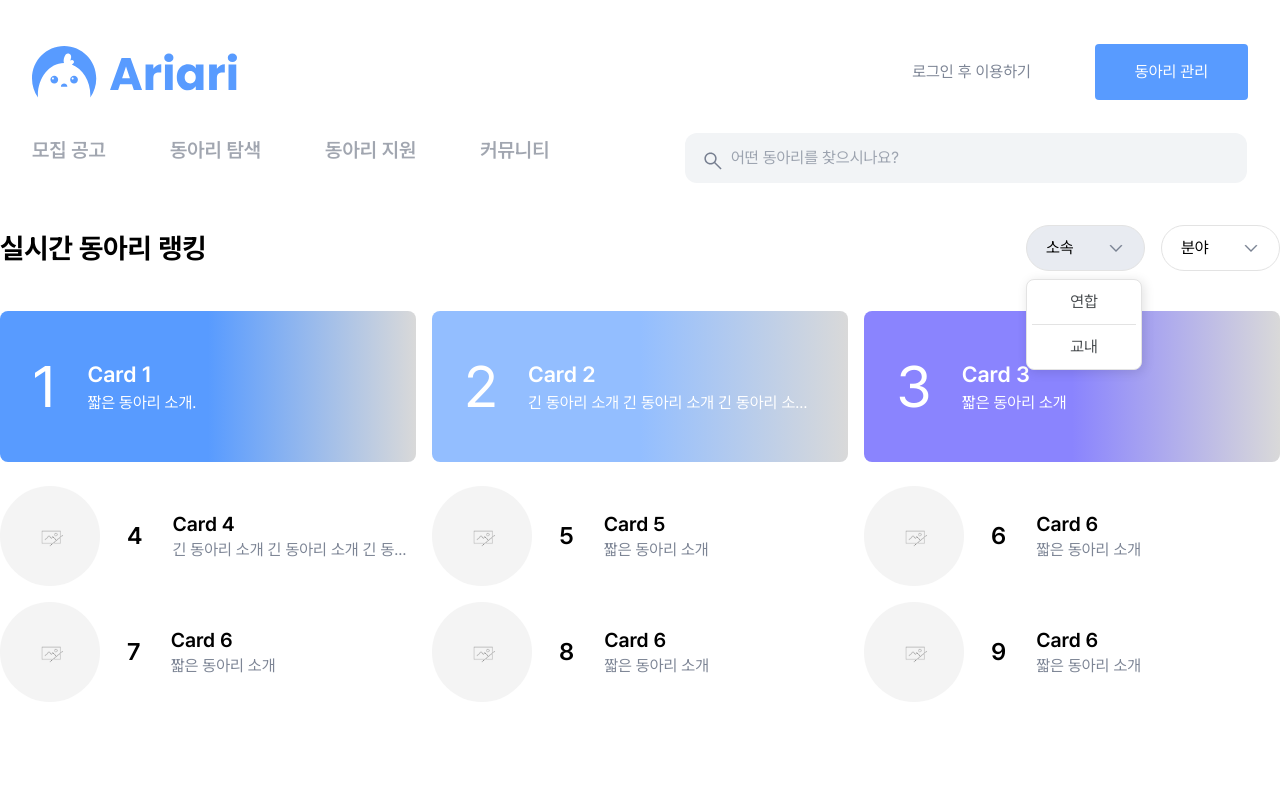
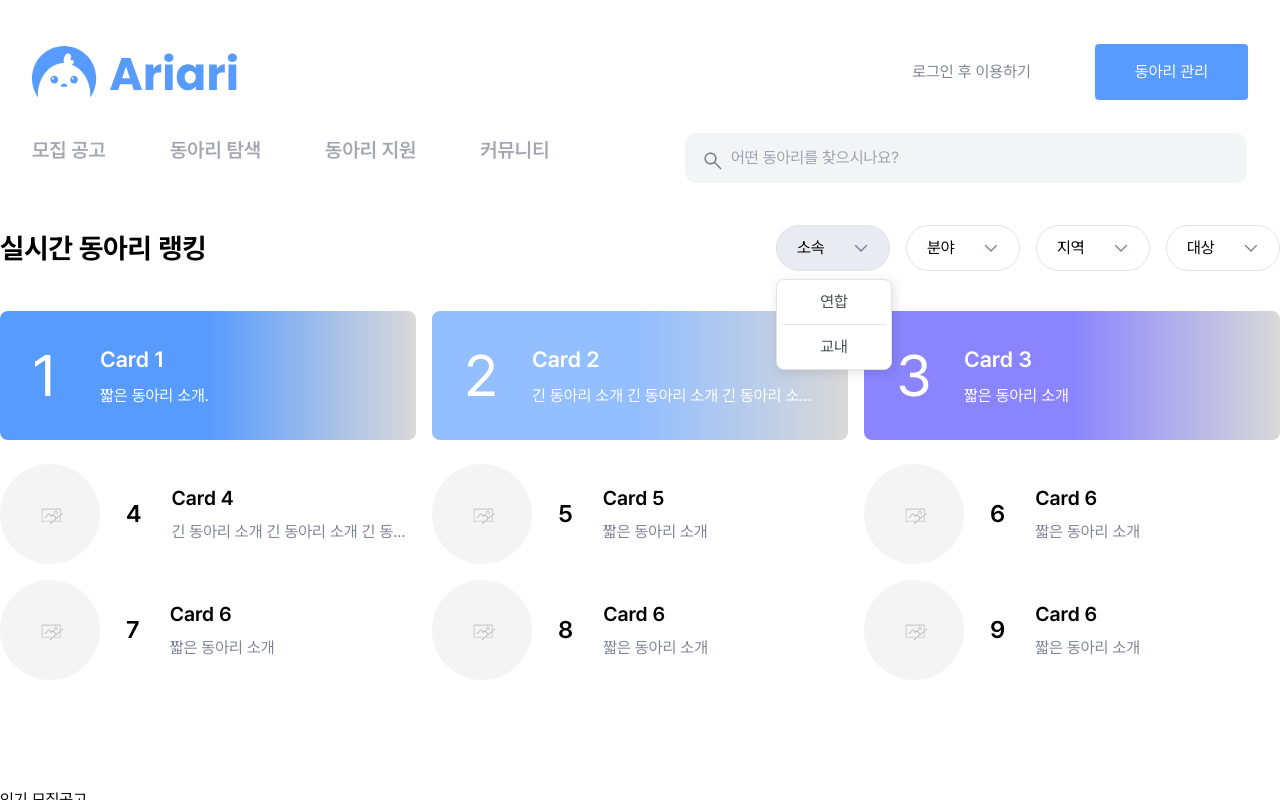
Before and after one commit to yeoniii20/dong-ariari, a Next.js app: page /home in a window 1280 px wide. Both pictures are taken after a click on the button "소속". Shown: the top 800 px of the page. Built offline with nearby package versions, Linux system fonts and the light colour scheme.

Commit message:
feat: add pulldown multiselect option

```diff
--- a/app/components/card/cardList.tsx
+++ b/app/components/card/cardList.tsx
@@ -33,12 +33,16 @@ const CardList = ({ cards }: CardListProps) => {
         return (
           <div key={card.id} className={`w-full rounded-lg ${gradientClass}`}>
             <div
-              className={`${isTopRank && "p-8"}  flex items-center gap-[30px]`}
+              className={`flex items-center gap-[30px] ${
+                isTopRank && "p-8 gap-[28px]"
+              }`}
             >
               {isTopRank ? (
-                <div className="text-[58px]">{card.rank}</div>
+                <div className="w-[38px] text-[58px]  leading-none">
+                  {card.rank}
+                </div>
               ) : (
-                <div className="flex items-center gap-[27px]">
+                <div className="flex items-center gap-[26px]">
                   <Image
                     src={card.imageSrc || no_image}
                     alt={`${card.title} 이미지`}
@@ -48,11 +52,11 @@ const CardList = ({ cards }: CardListProps) => {
                 </div>
               )}
 
-              <div className="flex-1 overflow-hidden gap-2">
+              <div className="flex-1 overflow-hidden">
                 <div
                   className={`${
                     isTopRank ? "text-[22px]" : "text-xl"
-                  } font-semibold truncate`}
+                  } font-semibold truncate mb-2`}
                 >
                   {card.title}
                 </div>
--- a/app/components/pulldown/pullDown.tsx
+++ b/app/components/pulldown/pullDown.tsx
@@ -4,22 +4,26 @@ import { useEffect, useRef, useState } from "react";
 import PulldownOption from "@/components/pulldown/pullDownOption";
 import Image from "next/image";
 import keyboardArrowDown from "@/images/icon/keyboardArrowDown.svg";
+import RadioStyleCheckboxGroup from "./pullDownMultiSelectOption";
 
 interface PulldownProps {
   optionData: { id: number; label: string }[];
+  type: "singleSelect" | "multiSelect";
 }
 
-const PullDown = ({ optionData }: PulldownProps) => {
+const PullDown = ({ optionData, type }: PulldownProps) => {
   const dropdownRef = useRef<HTMLDivElement | null>(null);
   const buttonRef = useRef<HTMLButtonElement | null>(null);
 
   const [isDropdownOpen, setIsDropdownOpen] = useState(false);
-  const [selectedOption, setSelectedOption] = useState(optionData[0].label);
 
-  const isSelected = selectedOption !== optionData[0].label;
+  const [selectedOptions, setSelectedOptions] = useState<string[]>(
+    type === "singleSelect" ? [] : []
+  );
+
+  const isSelected = selectedOptions.length > 0;
 
   const toggleDropdown = () => {
-    // 열려있는 상태에서 클릭시 버튼 focus 아웃
     setIsDropdownOpen((prev) => {
       const nextState = !prev;
       if (!nextState) buttonRef.current?.blur();
@@ -28,8 +32,16 @@ const PullDown = ({ optionData }: PulldownProps) => {
   };
 
   const handleMenuClick = (label: string) => {
-    setSelectedOption(label);
-    toggleDropdown();
+    if (type === "singleSelect") {
+      setSelectedOptions([label]);
+      toggleDropdown();
+    } else {
+      setSelectedOptions((prevSelectedOptions) =>
+        prevSelectedOptions.includes(label)
+          ? prevSelectedOptions.filter((option) => option !== label)
+          : [...prevSelectedOptions, label]
+      );
+    }
   };
 
   const handleClickOutside = (event: MouseEvent) => {
@@ -40,6 +52,21 @@ const PullDown = ({ optionData }: PulldownProps) => {
       setIsDropdownOpen(false);
       buttonRef.current?.blur();
     }
+  };
+
+  const selectedOptionText = selectedOptions[0]
+    ? type === "singleSelect" ||
+      (type === "multiSelect" && selectedOptions.length === 1)
+      ? selectedOptions[0]
+      : `${selectedOptions[0]} 외 ${selectedOptions.length - 1}`
+    : optionData[0].label;
+
+  const getDynamicStyle = () => {
+    const length = selectedOptionText.replace(/\s/g, "").length;
+    if (length <= 3) return "w-[50px] text-[15px]";
+    if (length === 4) return "w-[52px] text-[14px]";
+    if (length === 5) return "w-[64px] text-[14px]";
+    return "w-[76px] text-[14px]";
   };
 
   useEffect(() => {
@@ -55,7 +82,7 @@ const PullDown = ({ optionData }: PulldownProps) => {
         ref={buttonRef}
         onClick={toggleDropdown}
         className={`relative flex items-center justify-between
-          pl-[19px] pr-[14px] py-[8px]
+          pl-[20px] pr-[14px] py-[8px]
           cursor-pointer rounded-[30px] border
           ${
             isSelected
@@ -65,22 +92,30 @@ const PullDown = ({ optionData }: PulldownProps) => {
         `}
       >
         <span
-          className={`text-base min-w-[56px] text-left ${
+          className={`text-base text-left ${
             isSelected ? "text-primary" : "text-text1"
-          }`}
+          } ${getDynamicStyle()}`}
         >
-          {selectedOption}
+          {selectedOptionText}
         </span>
+
         <Image src={keyboardArrowDown} alt="keyboardArrowDown" />
       </button>
 
-      {isDropdownOpen && (
-        <PulldownOption
-          selectedOption={selectedOption}
-          optionData={optionData.slice(1)}
-          handleMenuClick={handleMenuClick}
-        />
-      )}
+      {isDropdownOpen &&
+        (type === "singleSelect" ? (
+          <PulldownOption
+            selectedOption={selectedOptions[0]}
+            optionData={optionData.slice(1)}
+            handleMenuClick={handleMenuClick}
+          />
+        ) : (
+          <RadioStyleCheckboxGroup
+            selectedOptions={selectedOptions}
+            optionData={optionData.slice(1)}
+            handleMenuClick={handleMenuClick}
+          />
+        ))}
     </div>
   );
 };
--- /dev/null
+++ b/app/components/pulldown/pullDownMultiSelectOption.tsx
@@ -0,0 +1,79 @@
+"use client";
+
+import Image from "next/image";
+import checkIcon from "@/images/icon/radio_button_checked.svg";
+import uncheckIcon from "@/images/icon/radio_button_unchecked.svg";
+
+interface PulldownOptionProps {
+  selectedOptions: string[];
+  optionData: { id: number; label: string }[];
+  handleMenuClick: (label: string) => void;
+}
+
+const PulldownOption = ({
+  selectedOptions,
+  optionData,
+  handleMenuClick,
+}: PulldownOptionProps) => {
+  const isTwoColumn = optionData.length > 10;
+
+  return (
+    <div
+      className={`z-50 absolute top-full mt-2 bg-background rounded-lg border border-menuborder shadow-default ${
+        isTwoColumn ? "grid grid-cols-2 w-[234px]" : "flex flex-col w-[116px]"
+      }`}
+    >
+      {optionData.map((item, index) => {
+        // border-radius
+        const isTopLeft = isTwoColumn && index === 0;
+        const isTopRight = isTwoColumn && index === 1;
+        const isBottomRight = isTwoColumn && index === 20 - 1;
+        const isBottomLeft = isTwoColumn && index === optionData.length - 1;
+        const isSingleColumnTop = !isTwoColumn && index === 0;
+        const isSingleColumnBottom =
+          !isTwoColumn && index === optionData.length - 1;
+
+        return (
+          <div
+            key={item.id}
+            className={`relative flex justify-center items-center text-base text-subtext1 cursor-pointer active:bg-pressed px-[10px] py-[12px]
+            ${
+              isTopLeft
+                ? "rounded-tl-lg"
+                : isTopRight
+                ? "rounded-tr-lg"
+                : isBottomLeft
+                ? "rounded-bl-lg"
+                : isBottomRight
+                ? "rounded-br-lg"
+                : ""
+            }
+              ${
+                isSingleColumnTop
+                  ? "rounded-t-lg"
+                  : isSingleColumnBottom
+                  ? "rounded-b-lg"
+                  : ""
+              }
+            ${index !== 0 ? "border-t border-menuborder" : ""}
+            ${"text-subtext1  mx-[4px] hover:bg-hover hover:mx-[0px] hover:px-[14px] hover:text-subtext1"}
+          `}
+            onMouseDown={(e) => e.preventDefault()}
+            onClick={() => handleMenuClick(item.label)}
+          >
+            <Image
+              src={
+                selectedOptions.includes(item.label) ? checkIcon : uncheckIcon
+              }
+              alt="checkbox"
+              className="mr-[10px]"
+            />
+            <span className="text-left w-full">{item.label}</span>
+          </div>
+        );
+      })}
+    </div>
+  );
+};
+
+export default PulldownOption;
--- a/app/components/pulldown/pullDownOption.tsx
+++ b/app/components/pulldown/pullDownOption.tsx
@@ -15,13 +15,14 @@ const PulldownOption = ({
     {optionData.map((item, index) => (
       <div
         key={item.id}
-        className={`relative flex justify-center items-center text-base text-subtext1 cursor-pointer hover:bg-hover hover:mx-[0px] hover:text-subtext1 pressed:bg-pressed
+        className={`relative flex justify-center items-center text-base text-subtext1 cursor-pointer  pressed:bg-pressed
             ${index === 0 ? "rounded-t-lg" : ""}
             ${index === optionData.length - 1 ? "rounded-b-lg" : ""}
-            ${index !== 0 ? "border-t border-menuborder mx-[5px]" : ""}
+            ${index !== 0 ? "border-t border-menuborder " : ""}
             ${
-              selectedOption === item.label &&
-              `border border-primary bg-selectedoption_default text-primary mx-0 hover:border-transparent`
+              selectedOption === item.label
+                ? `border border-primary bg-selectedoption_default text-primary mx-[0px]`
+                : `mx-[5px] hover:bg-hover hover:mx-[0px] hover:text-subtext1`
             }
             `}
         onMouseDown={(e) => e.preventDefault()}
--- a/app/data/pulldown.ts
+++ b/app/data/pulldown.ts
@@ -3,15 +3,42 @@ export const Affiliation_Type = [
   { id: 1, label: "연합" },
   { id: 2, label: "교내" },
 ];
-export const Area_Type = [
+export const Field_Type = [
   { id: 0, label: "분야" },
   { id: 1, label: "전체" },
   { id: 2, label: "문화예술" },
   { id: 3, label: "봉사" },
   { id: 4, label: "학술" },
   { id: 5, label: "창업" },
-  { id: 5, label: "취업" },
-  { id: 5, label: "체육" },
-  { id: 5, label: "친목" },
-  { id: 5, label: "기타" },
+  { id: 6, label: "취업" },
+  { id: 7, label: "체육" },
+  { id: 8, label: "친목" },
+  { id: 9, label: "기타" },
 ];
+
+export const Area_Type = [
+  { id: 0, label: "지역" },
+  { id: 1, label: "전체" },
+  { id: 2, label: "충청" },
+  { id: 3, label: "경남" },
+  { id: 4, label: "울산" },
+  { id: 5, label: "대구" },
+  { id: 6, label: "광주" },
+  { id: 7, label: "전북" },
+  { id: 8, label: "해외" },
+  { id: 9, label: "수도권" },
+  { id: 10, label: "대전" },
+  { id: 11, label: "부산" },
+  { id: 12, label: "전남" },
+  { id: 13, label: "강원" },
+  { id: 14, label: "제주" },
+  { id: 15, label: "경북" },
+];
+
+export const Target_Type = [
+  { id: 0, label: "대상" },
+  { id: 1, label: "전체" },
+  { id: 2, label: "대학생" },
+  { id: 3, label: "대학원생" },
+  { id: 4, label: "직장인" },
+];
--- a/app/pages/home/clubRanking.tsx
+++ b/app/pages/home/clubRanking.tsx
@@ -5,7 +5,12 @@ import SearchTermContext from "@/context/searchTermContext";
 
 import PullDown from "@/components/pulldown/pullDown";
 
-import { Affiliation_Type, Area_Type } from "@/data/pulldown";
+import {
+  Affiliation_Type,
+  Area_Type,
+  Field_Type,
+  Target_Type,
+} from "@/data/pulldown";
 import CardList from "@/components/card/cardList";
 
 const dummyCardData = [
@@ -64,8 +69,10 @@ const ClubRanking = () => {
       <div className="flex justify-between items-center">
         <div className="text-[28px] font-bold ">실시간 동아리 랭킹</div>
         <div className="flex gap-[16px]">
-          <PullDown optionData={Affiliation_Type} />
-          <PullDown optionData={Area_Type} />
+          <PullDown optionData={Affiliation_Type} type="singleSelect" />
+          <PullDown optionData={Field_Type} type="singleSelect" />
+          <PullDown optionData={Area_Type} type="multiSelect" />
+          <PullDown optionData={Target_Type} type="multiSelect" />
         </div>
       </div>
 
```
Also changed, not shown: app/images/icon/radio_button_checked.svg (added), app/images/icon/radio_button_unchecked.svg (added).
